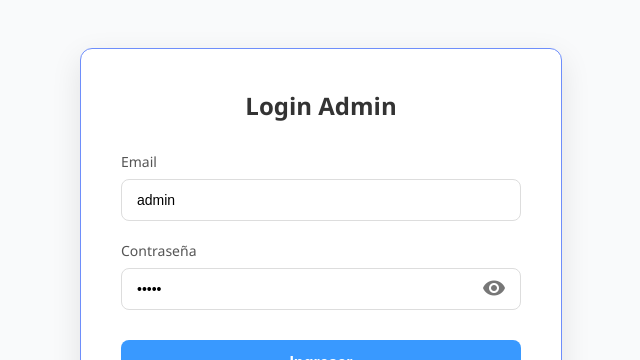
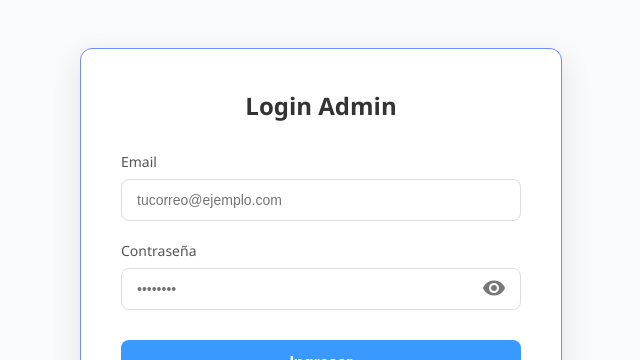
Before and after one commit to CalderonJh/isw1-project-front, an Angular app: page / in a window 1280 px wide. Shown: the top 360 px of the page, without its empty margins (319-959 px from the left). Built offline with nearby package versions, Linux system fonts and the light colour scheme.

Commit message:
Restablecer valores predeterminados de email y contraseña en el componente de inicio de sesión

```diff
--- a/src/app/pages/login-page/login-page.component.ts
+++ b/src/app/pages/login-page/login-page.component.ts
@@ -13,8 +13,8 @@ import { Router } from '@angular/router';
   styleUrls: ['./login-page.component.css']
 })
 export class LoginPageComponent {
-  email: string = 'admin';
-  password: string = 'admin';
+  email: string = '';
+  password: string = '';
   showPassword: boolean = false;
   loading: boolean = false;
   errorMessage: string | null = null;
```
